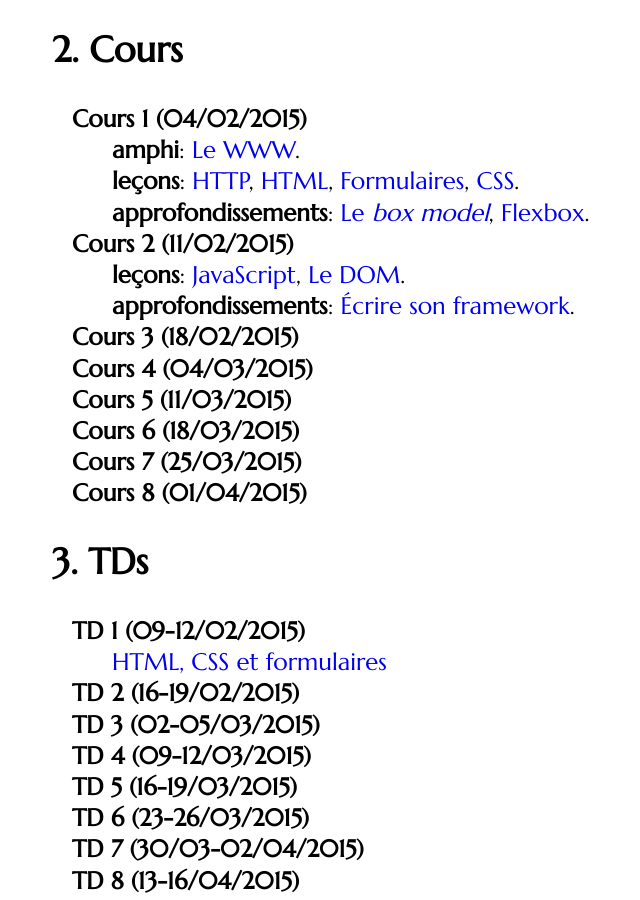
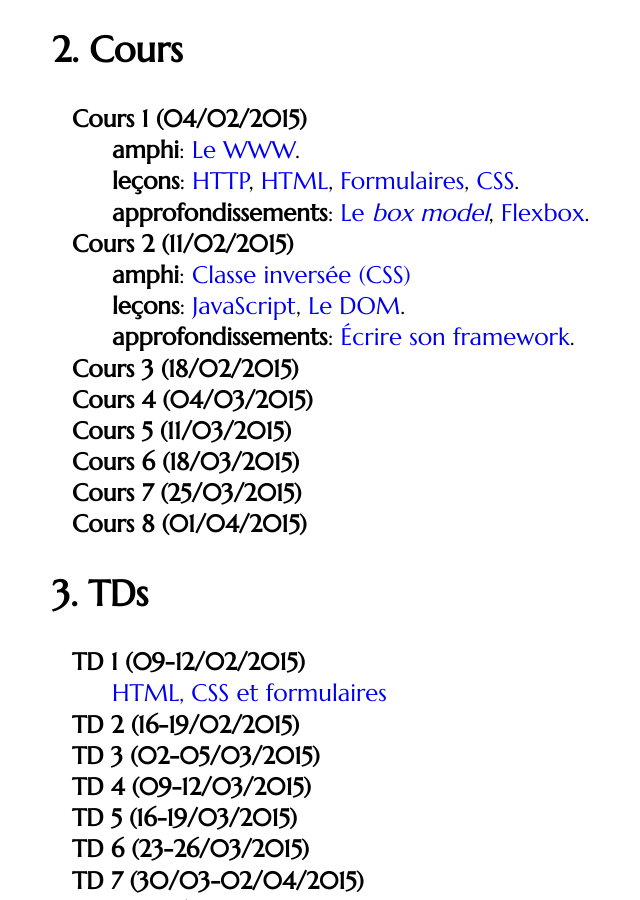
Before and after one commit to defeo/aws, a Jekyll site: the page built from index.md, in a window 1280 px wide and 900 px high, scrolled down 441 px. Shown: the whole window, without its empty margins (34-674 px from the left). Built offline with Jekyll 4.4.1, drawn with Linux system fonts in a browser that asks for light colours; some web fonts are replaced.

Commit message:
link to class 2

```diff
--- a/index.md
+++ b/index.md
@@ -22,6 +22,7 @@ Cours 1 (04/02/2015)
 : **approfondissements**: [Le *box model*](lessons/boxmodel), [Flexbox](lessons/flexbox).
 
 Cours 2 (11/02/2015)
+: **amphi**: [Classe inversée (CSS)](classes/class2)
 : **leçons**: [JavaScript](lessons/javascript), [Le DOM](lessons/dom).
 : **approfondissements**: [Écrire son framework](lessons/polyfill).
 
```
